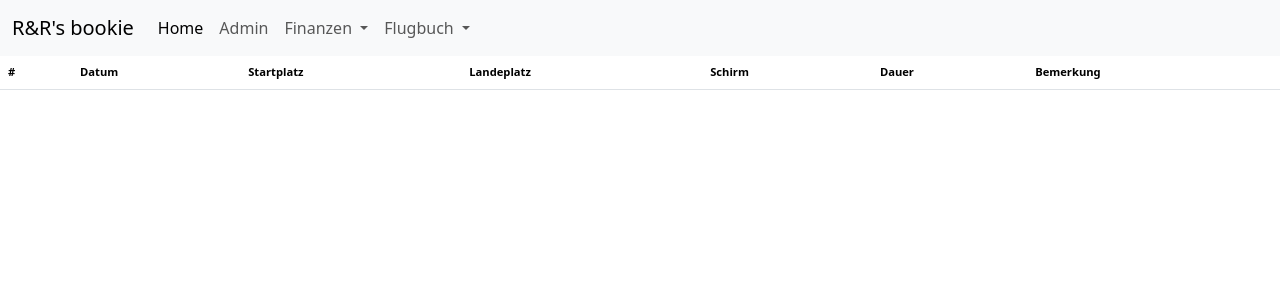
After one commit to rafael-ottersberg/bookie, a Django app: page /flightbook/flights/1/ in a window 1280 px wide. The commit adds this page. Shown: the top 300 px of the page. Run offline with Django 4.2, Linux system fonts and the light colour scheme; a user stored in the database is signed in; tables that the repository leaves empty hold one stand-in row (values such as "Sample post"); lists and menus that the app fills with data are empty; parts of the project's set-up code (start-up, migrations or seed data) failed here and were passed over; some libraries are stand-ins or nearby versions.

Commit message:
added flight book view

```diff
--- a/bookie/finance/static/finance/style.css
+++ b/bookie/finance/static/finance/style.css
@@ -1,7 +1,7 @@
-li a {
-    color: green;
-}
-
 div.container {
     padding: 10px;
 }
+
+a.btn {
+    margin-bottom: 5px;
+}
--- /dev/null
+++ b/bookie/finance/static/flightbook/style.css
@@ -0,0 +1,11 @@
+table {
+    font-size: 0.7rem
+}
+
+td.flight-row {
+    padding: 2px
+}
+
+th.flight-row {
+    padding: 2px
+}
--- a/bookie/flightbook/admin.py
+++ b/bookie/flightbook/admin.py
@@ -1,14 +1,13 @@
 from django.contrib import admin
 
 from .models import FlightBook, Flight, CommercialFlight, Company, Site, Wing
-
 
 @admin.register(Flight)
 class FlightAdmin(admin.ModelAdmin):
     list_display = ('date', 'flightbook', 'takeoff', 'landing', 'wing', 'duration', 'distance', 'tandemflight')
     list_filter = ('flightbook', 'date', 'takeoff', 'landing', 'wing', 'tandemflight')
-    list_per_page = 200
-
+    list_per_page = 100
+    ordering = ('-date', '-flightbook')
 
 admin.site.register(FlightBook)
 admin.site.register(CommercialFlight)
--- a/bookie/flightbook/import_flights_rafael.py
+++ b/bookie/flightbook/import/import_flights_rafael.py
@@ -1,3 +1,6 @@
+# move script to flightbook folder and run with:
+# python manage.py shell < import_flights_rafael.py
+
 import pandas as pd
 from datetime import datetime
 from flightbook.models import Site, Wing, Flight, FlightBook, CommercialFlight, Company
--- a/bookie/flightbook/import_flights_rahel.py
+++ b/bookie/flightbook/import/import_flights_rahel.py
@@ -1,3 +1,6 @@
+# move script to flightbook folder and run with:
+# python manage.py shell < import_flights_rahel.py
+
 import re
 from datetime import datetime
 from flightbook.models import Site, Wing, Flight, FlightBook
--- a/bookie/flightbook/import_sites.py
+++ b/bookie/flightbook/import/import_sites.py
@@ -1,3 +1,6 @@
+# move script to flightbook folder and run with:
+# python manage.py shell < import_sites.py
+
 import pandas as pd
 from flightbook.models import Site
 
--- a/bookie/flightbook/urls.py
+++ b/bookie/flightbook/urls.py
@@ -4,9 +4,7 @@ from . import views
 
 app_name = "flightbook"
 urlpatterns = [
-    #path("", views.home, name="home"),
-    #path("overview/", views.overview, name="overview"),
     path("add-flight/", views.add_flight, name="addflight"),
     path("add-commercial-flight/", views.add_commercial_flight, name="addcommercialflight"),
-    #path("category/<int:pk>/", views.CategoryDetail.as_view(), name="category-detail"),
+    path("flights/<str:pilot>/", views.FlightList.as_view(), name="flightlist"),
 ]
--- a/bookie/flightbook/views.py
+++ b/bookie/flightbook/views.py
@@ -10,6 +10,7 @@ from django.contrib.auth.mixins import LoginRequiredMixin
 from .forms import FlightForm, FlightFormPart, CommercialFlightForm, SiteForm, WingForm
 
 from .models import Flight, FlightBook, CommercialFlight, Site, Wing, Company
+
 
 @login_required
 def add_flight(request):
@@ -51,3 +52,21 @@ def add_commercial_flight(request):
             "flight_form": flight_form,
             "commercial_flight_form": commercial_flight_form,
             })
+"""
+class CategoryDetail(LoginRequiredMixin, generic.DetailView):
+    model = Category
+    template_name = "finance/category.html"
+
+    def get_context_data(self, **kwargs):
+        show_last = 10
+        context = super().get_context_data(**kwargs)
+        context["expenses"] = self.object.expense_set.order_by("-date")[:show_last]
+        context["incomes"] = self.object.income_set.order_by("-date")[:show_last]
+        return context
+"""
+
+class FlightList(LoginRequiredMixin, generic.ListView):
+    model = Flight
+
+    def get_queryset(self):
+        return Flight.objects.order_by("-date").filter(flightbook__pilot=self.kwargs['pilot'])
--- a/bookie/templates/base.html
+++ b/bookie/templates/base.html
@@ -16,6 +16,8 @@
     {% load static %}
 
     <link rel="stylesheet" href="{% static 'finance/style.css' %}">
+    <link rel="stylesheet" href="{% static 'flightbook/style.css' %}">
+
     <title>Bookie Finanzen</title>
 
 
--- a/bookie/templates/finance/home.html
+++ b/bookie/templates/finance/home.html
@@ -1,5 +1,7 @@
 {% extends 'base.html' %}
 {% load django_bootstrap5 %}
+{% load static %}
+<link rel="stylesheet" href="{% static 'finance/style.css' %}">
 
 {% block content %}
 <div class="container">
--- /dev/null
+++ b/bookie/templates/flightbook/flight_list.html
@@ -0,0 +1,28 @@
+{% extends "base.html" %} {% load django_bootstrap5 %} {% block content %}
+<table class="table">
+  <thead>
+    <tr>
+      <th scope="col">#</th>
+      <th scope="col">Datum</th>
+      <th scope="col">Startplatz</th>
+      <th scope="col">Landeplatz</th>
+      <th scope="col">Schirm</th>
+      <th scope="col">Dauer</th>
+      <th scope="col">Bemerkung</th>
+    </tr>
+  </thead>
+  <tbody>
+    {% for flight in flight_list %}
+    <tr>
+      <th class="flight-row">{{ forloop.revcounter }}</th>
+      <td class="flight-row">{{ flight.date|date:'d.m.y' }}</td>
+      <td class="flight-row">{{ flight.takeoff.name }}</td>
+      <td class="flight-row">{{ flight.landing.name }}</td>
+      <td class="flight-row">{{ flight.wing.callsign }}</td>
+      <td class="flight-row">{{ flight.duration|floatformat:0 }}</td>
+      <td class="flight-row">{{ flight.comment }}</td>
+    </tr>
+    {% endfor %}
+  </tbody>
+</table>
+{% endblock %}
--- a/bookie/templates/navbar.html
+++ b/bookie/templates/navbar.html
@@ -28,6 +28,9 @@
               Flugbuch
             </a>
             <ul class="dropdown-menu" aria-labelledby="navbarDropdown">
+              <li><a class="dropdown-item" href="{% url 'flightbook:flightlist' 'Rafael' %}">Flugbuch Rafael</a></li>
+              <li><a class="dropdown-item" href="{% url 'flightbook:flightlist' 'Roli' %}">Flugbuch Roli</a></li>
+              <li><hr class="dropdown-divider"></li>
               <li><a class="dropdown-item" href="{% url 'flightbook:addflight' %}">Flug erfassen</a></li>
               <li><a class="dropdown-item" href="{% url 'flightbook:addcommercialflight' %}">Kommerziellen Flug erfassen</a></li>
             </ul>
```
Also changed, not shown: bookie/templates/flightbook/pgi_overview.html (added, +28 -0 lines).
